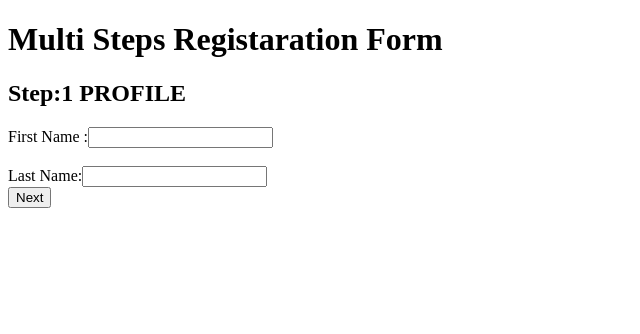
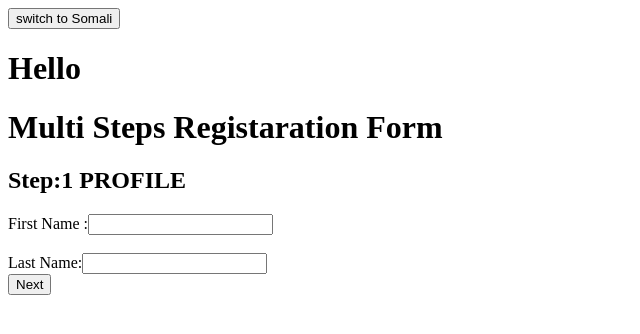
Before and after one commit to TasnimKulle/React-chalangesL5, a React (Vite) app: page / in a window 1280 px wide. Shown: the top 334 px of the page, without its empty margins (0-640 px from the left). Built offline with nearby package versions, Linux system fonts and the light colour scheme.

Commit message:
copeleted activity 15

```diff
--- a/src/App.jsx
+++ b/src/App.jsx
@@ -1,7 +1,21 @@
 import {MultiStepForm} from "./MultiStepForm"
+import LangContext from "./LangContext"
+import { useState } from "react"
+import LangueComponant from "./LangueComponant"
 function App(){
+  const [languege,setLangueg]=useState('Hello')
+  const switchLang=()=>{
+    setLangueg((prev)=>(prev === 'Hello' ? 'Haa' :'Hello'))
+  }
   return(
     <div>
+      <LangContext.Provider value={languege}>
+        <button onClick={switchLang}>
+          switch to {languege === 'Hello' ? 'Somali' : 'English' }
+        </button>
+        <LangueComponant/>
+
+      </LangContext.Provider>
      <MultiStepForm/>
     </div>
   )
--- /dev/null
+++ b/src/LangContext.js
@@ -0,0 +1,4 @@
+import { createContext } from "react";
+
+const LangContext = createContext('Hello')
+export default LangContext
--- /dev/null
+++ b/src/LangueComponant.jsx
@@ -0,0 +1,13 @@
+import React, { useContext } from 'react'
+import LangContext from './LangContext'
+
+export default function () {
+    const languege=useContext(LangContext)
+
+
+  return (
+    <div>
+        <h1>{languege}</h1>
+    </div>
+  )
+}
```
Also changed, not shown: src/assets/a15.png (added), 1 other file (tests, documents, lock files or other folders).
